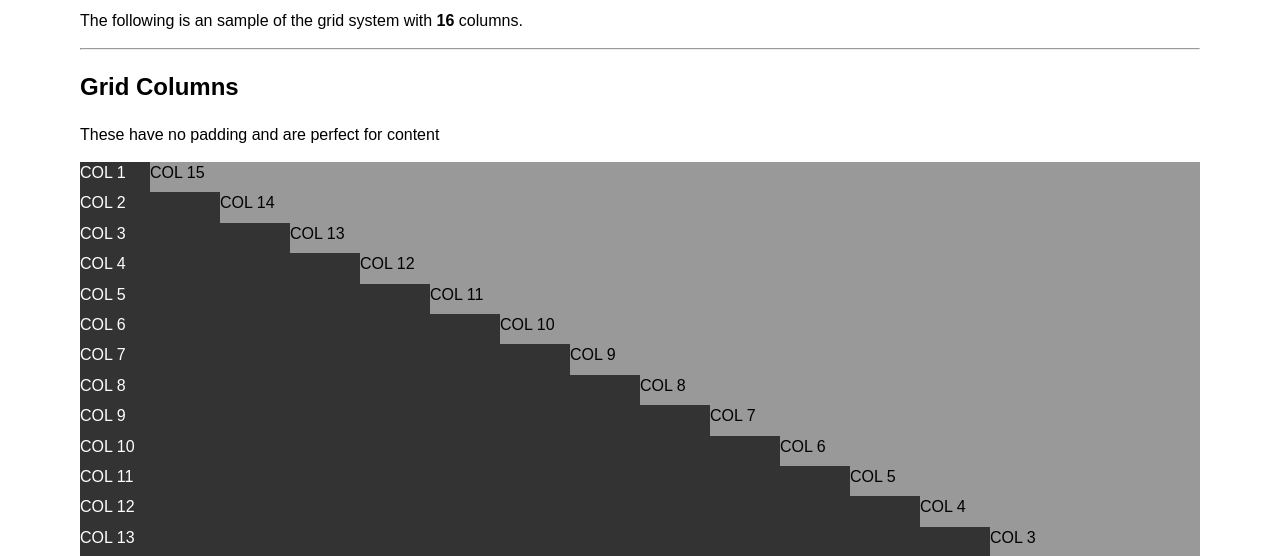
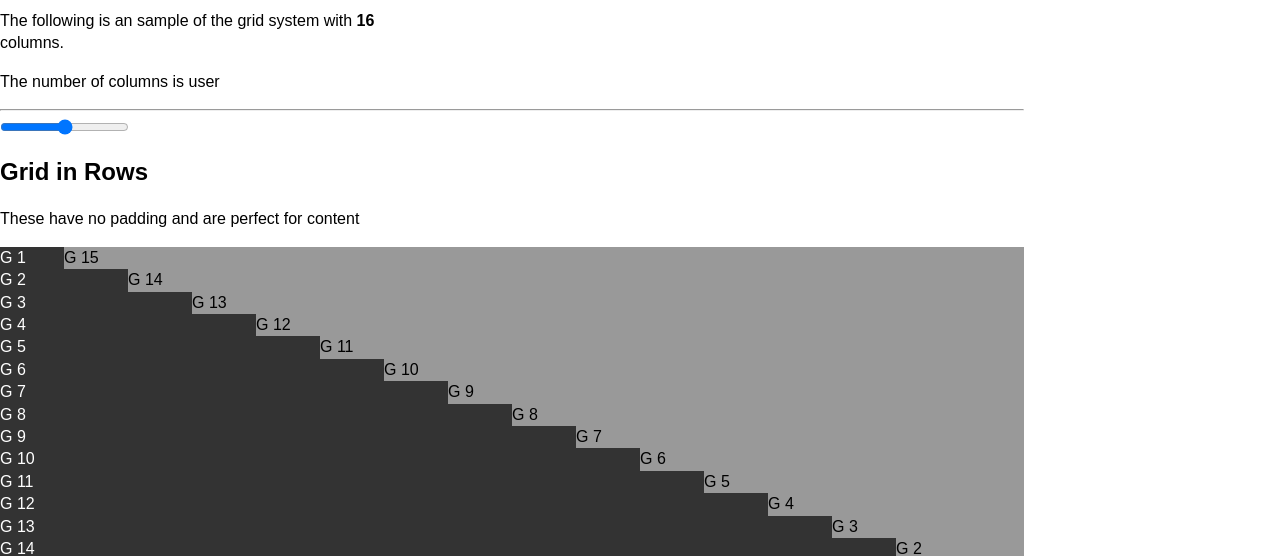
Before and after one commit to leachryanb/DNA, a plain HTML site: page docs/grid.html in a window 1280 px wide. Shown: the part 248-804 px from the top of the page. Drawn offline with nearby package versions, Linux system fonts and the light colour scheme.

Commit message:
adding grid files

```diff
--- a/css/grid.less
+++ b/css/grid.less
@@ -16,20 +16,21 @@ body {
 .row {
 	width: 100%;
 	overflow: hidden;
-	padding-bottom: .5em;
-
-	// base column styles
-	> [class*="g"] {
+}
+.pad-row {
+	overflow: hidden;
+	[class*="g"] {
+		margin-bottom: -99999px;
+		padding-bottom: 99999px;
+	}
+}
+	[class*="g"] {
 		display: inline-block;
 		float: left;
 		box-sizing: border-box;
-		margin-bottom: -99999px;
-		padding-bottom: 99999px;
 
 		&.txt-g {
-			padding-left: .5em;
-			padding-top: .5em;
-			padding-right: .5em;
+			padding: .5em;
 		}
 
 	}
@@ -51,4 +52,4 @@ body {
 	}
 	.loop (0) {}
 	.loop (@cols);
-}
+//}
--- a/css/variables.less
+++ b/css/variables.less
@@ -3,7 +3,8 @@
 */
 
 // MAX PAGE WIDTH
-@pgWidth: 70em;
+//@pgWidth: 70em;
+@pgWidth: 1024px;
 
 // NUMBER OF GRID COLUMNS
 @cols: 16;
--- a/docs/grid.html
+++ b/docs/grid.html
@@ -27,9 +27,20 @@
 	                            //resource
 	    };
 	</script>
+	<script type="text/javascript" src="http://ajax.googleapis.com/ajax/libs/jquery/1.9.1/jquery.min.js"></script>
 	<script type="text/javascript" src="../js/less.js"></script>
 	<script type="text/javascript" src="../js/modernizr.custom.js"></script>
 
+	<script>
+		$(function() {
+
+			$('.wRange').change(function() {
+				var wrng = $(this).val();
+				$('.grows').css('width', wrng);
+			})
+
+		});
+	</script>
 </head>
 <body>
 <header role="banner">
@@ -52,84 +63,84 @@
 	<h2>Content Styles</h2>
 
 	<p>The following is an sample of the grid system with <strong>16</strong> columns.</p>
+	<p>The number of columns is user
 
 	<hr>
 
 </header>
 
-	<h2>Grid Columns</h2>
+<input class="wRange" type="range" name="width" min="1" max="1024" />
+
+<div class="width"></div>
+
+<section class="grows">
+	<h2>Grid in Rows</h2>
 	<p>These have no padding and are perfect for content</p>
 	<div class="row">
-		<div class="g1">COL 1</div>
-		<div class="g15">COL 15</div>
+		<div class="g1">G 1</div>
+		<div class="g15">G 15</div>
 	</div>
 	<div class="row">
-		<div class="g2">COL 2</div>
-		<div class="g14">COL 14</div>
+		<div class="g2">G 2</div>
+		<div class="g14">G 14</div>
 	</div>
 	<div class="row">
-		<div class="g3">COL 3</div>
-		<div class="g13">COL 13</div>
+		<div class="g3">G 3</div>
+		<div class="g13">G 13</div>
 	</div>
 	<div class="row">
-		<div class="g4">COL 4</div>
-		<div class="g12">COL 12</div>
+		<div class="g4">G 4</div>
+		<div class="g12">G 12</div>
 	</div>
 	<div class="row">
-		<div class="g5">COL 5</div>
-		<div class="g11">COL 11</div>
+		<div class="g5">G 5</div>
+		<div class="g11">G 11</div>
 	</div>
 	<div class="row">
-		<div class="g6">COL 6</div>
-		<div class="g10">COL 10</div>
+		<div class="g6">G 6</div>
+		<div class="g10">G 10</div>
 	</div>
 	<div class="row">
-		<div class="g7">COL 7</div>
-		<div class="g9">COL 9</div>
+		<div class="g7">G 7</div>
+		<div class="g9">G 9</div>
 	</div>
 	<div class="row">
-		<div class="g8">COL 8</div>
-		<div class="g8">COL 8</div>
+		<div class="g8">G 8</div>
+		<div class="g8">G 8</div>
 	</div>
 	<div class="row">
-		<div class="g9">COL 9</div>
-		<div class="g7">COL 7</div>
+		<div class="g9">G 9</div>
+		<div class="g7">G 7</div>
 	</div>
 	<div class="row">
-		<div class="g10">COL 10</div>
-		<div class="g6">COL 6</div>
+		<div class="g10">G 10</div>
+		<div class="g6">G 6</div>
 	</div>
 	<div class="row">
-		<div class="g11">COL 11</div>
-		<div class="g5">COL 5</div>
+		<div class="g11">G 11</div>
+		<div class="g5">G 5</div>
 	</div>
 	<div class="row">
-		<div class="g12">COL 12</div>
-		<div class="g4">COL 4</div>
+		<div class="g12">G 12</div>
+		<div class="g4">G 4</div>
 	</div>
 	<div class="row">
-		<div class="g13">COL 13</div>
-		<div class="g3">COL 3</div>
+		<div class="g13">G 13</div>
+		<div class="g3">G 3</div>
 	</div>
 	<div class="row">
-		<div class="g14">COL 14</div>
-		<div class="g2">COL 2</div>
+		<div class="g14">G 14</div>
+		<div class="g2">G 2</div>
 	</div>
 	<div class="row">
-		<div class="g15">COL 15</div>
-		<div class="g1">COL 1</div>
+		<div class="g15">G 15</div>
+		<div class="g1">G 1</div>
 	</div>
 	<div class="row">
-		<div class="g16">COL 16</div>
+		<div class="g16">G 16</div>
 	</div>
 
-	<h2>Text Row</h2>
-	<p>These have no padding and are perfect for content</p>
-	<div class="row txt-row">
-		<div class="g4 txt-col">Lorem ipsum dolor sit amet, consectetur adipiscing elit. Praesent ut nibh non nisl pharetra accumsan. Proin interdum euismod tellus et aliquet. Cum sociis natoque penatibus et magnis dis parturient montes, nascetur ridiculus mus. Mauris non erat lorem. Sed quis erat ac ante bibendum volutpat vitae dictum ipsum. Quisque commodo mauris non velit accumsan commodo. Praesent ac metus vitae nunc convallis varius quis quis massa. Duis nec tortor nec velit mattis vehicula quis eu enim. Pellentesque eget vulputate dui. In ut lacus nisi. Vestibulum lobortis, nunc ac iaculis tristique, quam nulla lacinia arcu, eu porta nibh ipsum vulputate dui. Curabitur dui velit, dictum quis blandit id, euismod sed lectus. In in mauris tortor, sit amet malesuada est.</div>
-		<div class="g8">Vestibulum tortor erat, gravida id sagittis eget, auctor a est. Duis feugiat nunc eget justo auctor tincidunt. Mauris ut mauris ligula. Vestibulum ac est sed arcu posuere faucibus. Cras laoreet, dolor nec egestas eleifend, libero velit placerat ligula, ut venenatis nunc nisl id ante. Donec laoreet augue non erat ultricies vestibulum. Integer ultricies vestibulum massa, in dictum libero facilisis quis. Proin venenatis, ligula sed eleifend elementum, libero ligula egestas est, non luctus erat orci sit amet lacus. In suscipit elementum nunc ut accumsan. Sed nibh dui, condimentum in bibendum vitae, facilisis non arcu. Integer malesuada lacus a arcu gravida ut porta urna ultricies. Proin consequat hendrerit nunc nec vulputate. In nec velit nisi, in luctus tortor. Praesent et felis at leo vulputate mattis non vitae ante. Nam placerat tellus cursus elit mollis ultrices. Vivamus sollicitudin, massa vel cursus tempus, est enim varius odio, vitae placerat nulla purus ac magna. Phasellus quis risus interdum ligula congue tempor. Integer vel tortor eu libero elementum auctor id scelerisque justo. Mauris varius orci ut nunc venenatis vehicula. Maecenas nulla felis, posuere commodo lacinia ac, aliquam eget purus. Class aptent taciti sociosqu ad litora torquent per conubia nostra, per inceptos himenaeos. Nullam sollicitudin ornare aliquam. Suspendisse at metus urna. Pellentesque ut risus dolor.</div>
-		<div class="g4 txt-col">Donec tempor, neque fringilla eleifend lobortis, turpis enim dapibus justo, sit amet suscipit nunc eros quis urna. Nullam mattis, nisl ultricies gravida hendrerit, tortor enim lobortis nisi, vel facilisis neque arcu id magna. Maecenas non sapien magna. Morbi sit amet erat at velit malesuada auctor eu id augue. Lorem ipsum dolor sit amet, consectetur adipiscing elit.</div>
-	</div>
+</section>
 
 </body>
 </html>
```
